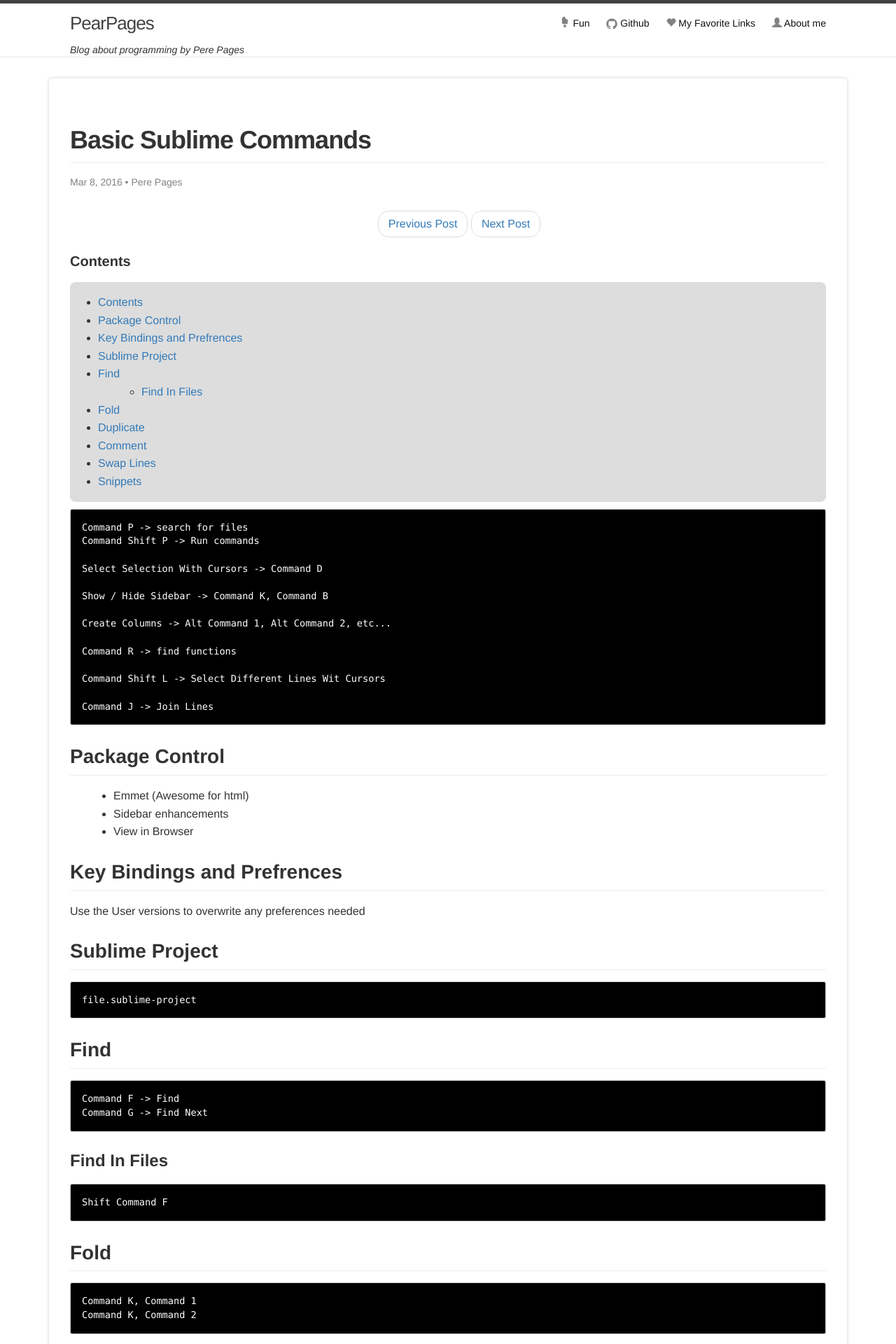
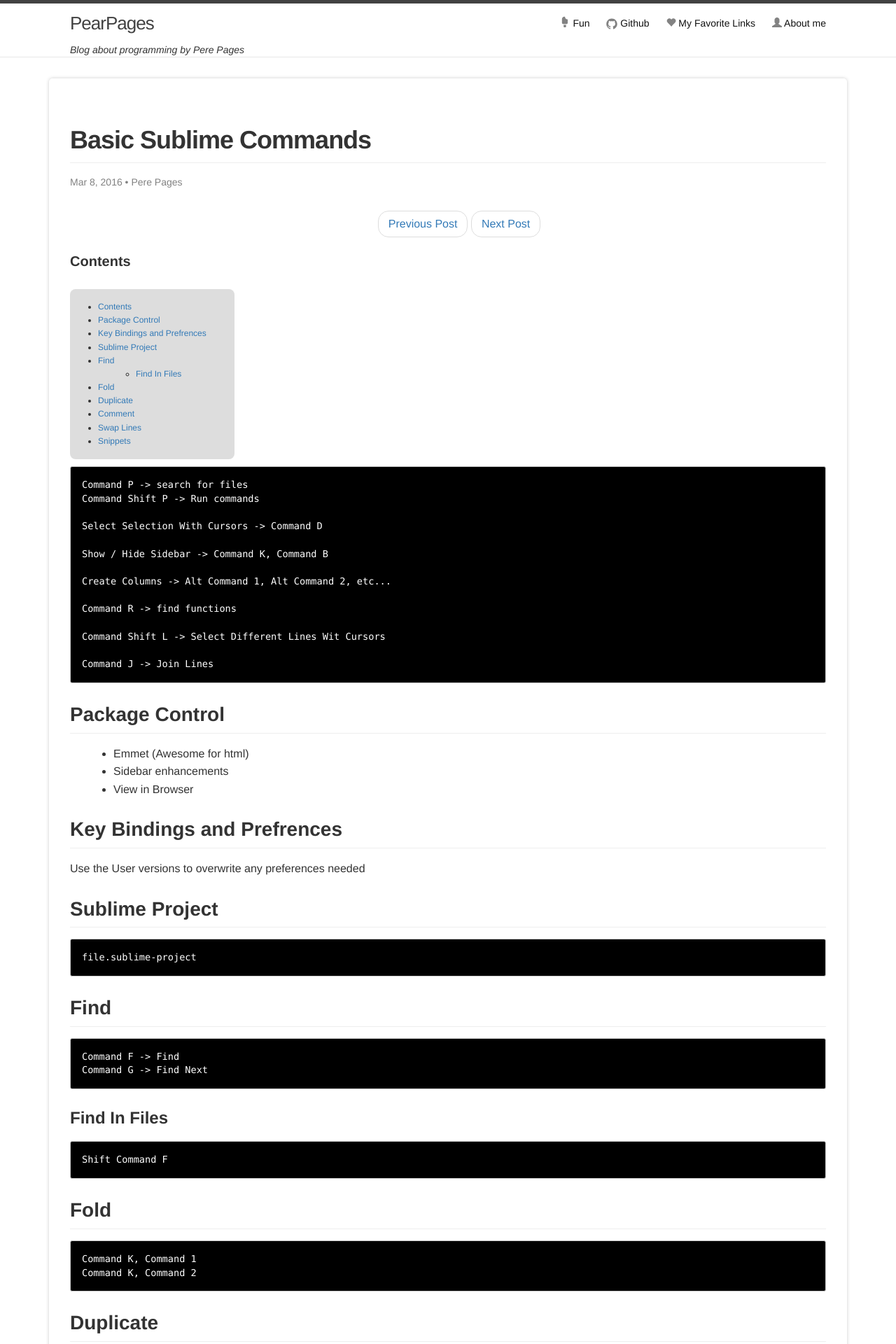
Before and after one commit to pearpages/my-blog-v1, a Jekyll site: the page built from _posts/2016-03-08-sublime-shortcuts.markdown, in a window 1280 px wide. Shown: the top 1920 px of the page at 70% size. Built offline with Jekyll 4.4.1, drawn with Linux system fonts in a browser that asks for light colours; comment, search, counter and statistics services are not loaded.

Commit message:
toc contents style

```diff
--- a/_sass/_base.scss
+++ b/_sass/_base.scss
@@ -148,6 +148,8 @@
     background-color: #DDD;
     border-radius: 8px;
     margin: 10px 0;
+    font-size: 12px;
+    display: inline-block;
 }
 
 /**
```
